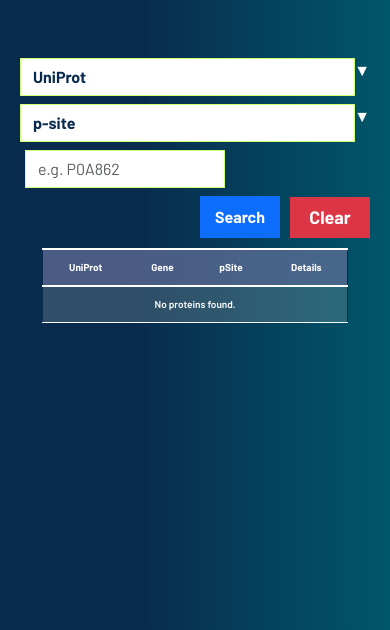
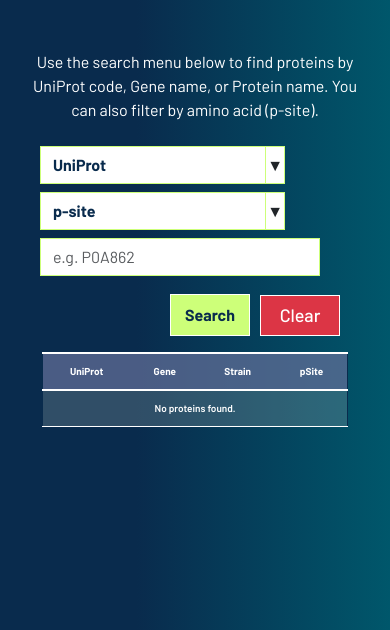
Before and after one commit to torbalansky/phosphoecoli, a Django app: page /protein_list/ in a window 390 px wide. Shown: the part 70-700 px from the top of the page. Run offline with Django 5.2, Linux system fonts and the light colour scheme; data that the repository does not hold is empty; some libraries are stand-ins or nearby versions.

Commit message:
Updated protein-list search functionalities. Added help text.

```diff
--- a/bacphosapp/static/css/styles.css
+++ b/bacphosapp/static/css/styles.css
@@ -321,7 +321,7 @@ body {
 }
 
 .input-group.mb-2 {
-  width: 70%;
+  width: 100%;
   height: 45px;
 }
 
--- a/bacphosapp/templates/protein_list.html
+++ b/bacphosapp/templates/protein_list.html
@@ -3,8 +3,8 @@
 {% block content %}
 
 <style>
-
 .search-list {
+    margin-bottom: 1em;
     display: -webkit-box;
     display: -ms-flexbox;
     display: flex;
@@ -31,6 +31,14 @@
     border-radius: 0 !important;
 }
 
+.custom-select:hover {
+    cursor: pointer;
+}
+
+span:hover {
+    cursor: pointer;
+}
+
 .btn.btn-primary {
     width: 80px;
     padding: 8px;
@@ -44,8 +52,80 @@
     border-radius: 0 !important;
 }
 
+.protein-list-help {
+    color: white;
+    margin-left: 50px;
+}
+
+@media (max-width: 576px) {
+    .input-group {
+        margin-left: 20px;
+        width: 70%;
+    }
+
+    .form-control-list {
+        margin-left: 20px;
+        margin-bottom: 10px;
+        width: 80%;
+    }
+
+    .search-list {
+        -webkit-box-align: start;
+            -ms-flex-align: start;
+                align-items: flex-start;
+    }
+
+    .hide-on-sm {
+        display: none;
+    }
+
+  .col-md-4 {
+        display: -webkit-box;
+        display: -ms-flexbox;
+        display: flex;
+        -webkit-box-pack: start !important;
+            -ms-flex-pack: start !important;
+                justify-content: flex-start !important;
+    }
+
+    .protein-list-help {
+    margin: 0;
+    text-align: center;
+    }
+}
+
+.input-group-append span {
+    border: 1px solid #cdff79 !important;
+    border-radius: 0 !important;
+    padding: 6px 1px;
+    margin: 0;
+    background-color: white;
+}
+
+.btn.btn-primary {
+    background-color: #cdff79;
+    color: rgb(9, 43, 77);
+    border: 0.5px solid white;
+}
+
+.btn.btn-danger {
+    border: 0.5px solid white;
+    font-weight: 500 !important;
+}
+
+.btn.btn-primary:hover {
+    background-color:  #ceff79a0;
+}
+
+.btn.btn-danger:hover {
+    background-color: rgba(255, 0, 0, 0.503);
+}
 </style>
 
+<div class="protein-list-help">
+    <p>Use the search menu below to find proteins by UniProt code, Gene name, or Protein name.
+        You can also filter by amino acid (p-site).</p>
+</div>
 <div class="search-list">
     <form class="form-inline" method="get" action="{% url 'protein_list' %}">
         <div class="row">
@@ -58,7 +138,7 @@
                         <option value="protein" {% if request.GET.search_category == 'protein' %} selected {% endif %}>Protein</option>
                     </select>
                     <div class="input-group-append">
-                        <span class="input-group-text bg-transparent text-white border-0 p-0" id="searchDropdownIndicator">▼</span>
+                        <span class="input-group-text text-dark border-0" id="searchDropdownIndicator">▼</span>
                     </div>
                 </div>
             </div>
@@ -77,7 +157,7 @@
                         <option value="C" {% if request.GET.modification_type == 'C' %} selected {% endif %}>C</option>
                     </select>
                     <div class="input-group-append">
-                        <span class="input-group-text bg-transparent text-white border-0 p-0" id="modificationDropdownIndicator">▼</span>
+                        <span class="input-group-text text-dark border-0" id="modificationDropdownIndicator">▼</span>
                     </div>
                 </div>
             </div>
@@ -99,9 +179,9 @@
                     <th>UniProt</th>
                     <th>Gene</th>
                     <th class="hide-on-sm">Protein</th>
-                    <th class="hide-on-sm">Strain</th>
+                    <th>Strain</th>
                     <th>pSite</th>
-                    <th>Details</th>
+                    <th class="hide-on-sm">Details</th>
                 </tr>
             </thead>
             <tbody>
@@ -110,7 +190,7 @@
                         <td>{{ protein.uniprot_code }}</td>
                         <td>{{ protein.gene_name }}</td>
                         <td class="hide-on-sm">{{ protein.protein_name }}</td>
-                        <td class="hide-on-sm" style="font-style: italic">{{ protein.coli_strain }}</td>
+                        <td style="font-style: italic">{{ protein.coli_strain }}</td>
                         <td>
                             {% if protein.position %}
                             {{ protein.modification_type }}{{ protein.position }}
@@ -118,7 +198,7 @@
                                 No phosphosite found
                             {% endif %}
                         </td>
-                        <td><a href="{% url 'protein_details' pk=protein.pk %}" class="btn btn-light">View</a></td>
+                        <td class="hide-on-sm"><a href="{% url 'protein_details' pk=protein.pk %}" class="btn btn-light">View</a></td>
                     </tr>
                 {% empty %}
                     <tr>
@@ -176,6 +256,25 @@ document.addEventListener('DOMContentLoaded', function() {
             });
         });
 
+        function toggleDropdownSize(dropdown) {
+            dropdown.size = dropdown.size === 1 ? dropdown.options.length : 1;
+        }
+
+        document.getElementById('searchDropdownIndicator').addEventListener('click', function(event) {
+            toggleDropdownSize(searchCategoryDropdown);
+            event.stopPropagation();
+        });
+
+        document.getElementById('modificationDropdownIndicator').addEventListener('click', function(event) {
+            toggleDropdownSize(modificationTypeDropdown);
+            event.stopPropagation();
+        });
+
+        document.addEventListener('click', function() {
+            searchCategoryDropdown.size = 1;
+            modificationTypeDropdown.size = 1;
+        });
+
         searchForm.addEventListener('submit', function(event) {
             const selectedCategory = searchCategoryDropdown.value;
             const searchQuery = searchQueryInput.value.trim();
@@ -231,7 +330,6 @@ document.addEventListener('DOMContentLoaded', function() {
         window.addEventListener('load', setPlaceholder);
         searchCategoryDropdown.addEventListener('change', setPlaceholder);
     });
-
 </script>
 
 {% endblock %}
--- a/ecoliphos/settings.py
+++ b/ecoliphos/settings.py
@@ -20,7 +20,7 @@ BASE_DIR = Path(__file__).resolve().parent.parent
 
 SECRET_KEY = config('SECRET_KEY')
 
-DEBUG = False
+DEBUG = True
 
 ALLOWED_HOSTS = ['pedb.onrender.com', '127.0.0.1', 'localhost']
 
```
Also changed, not shown: 1 other file. Lines whose indentation alone changed are shown as unchanged.
